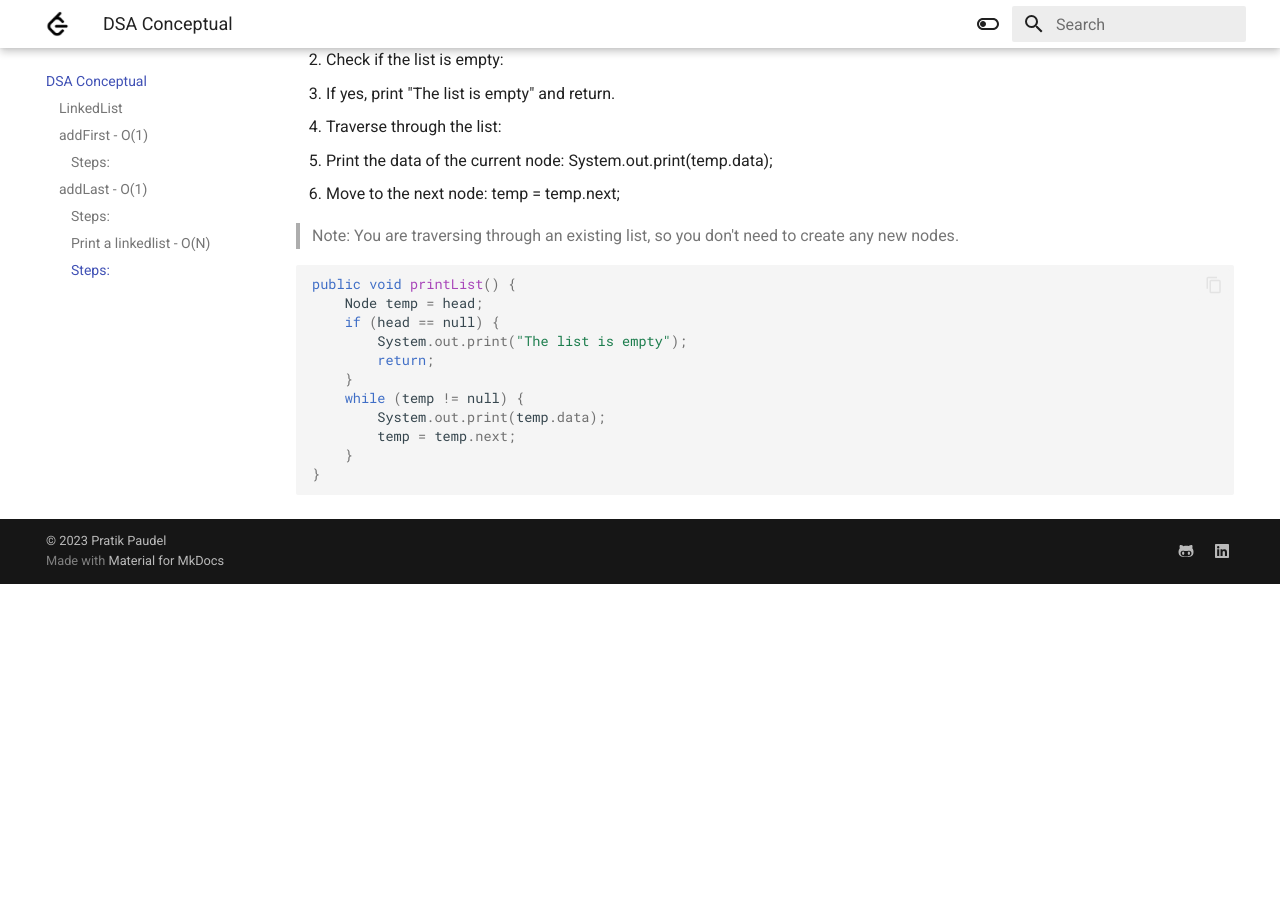
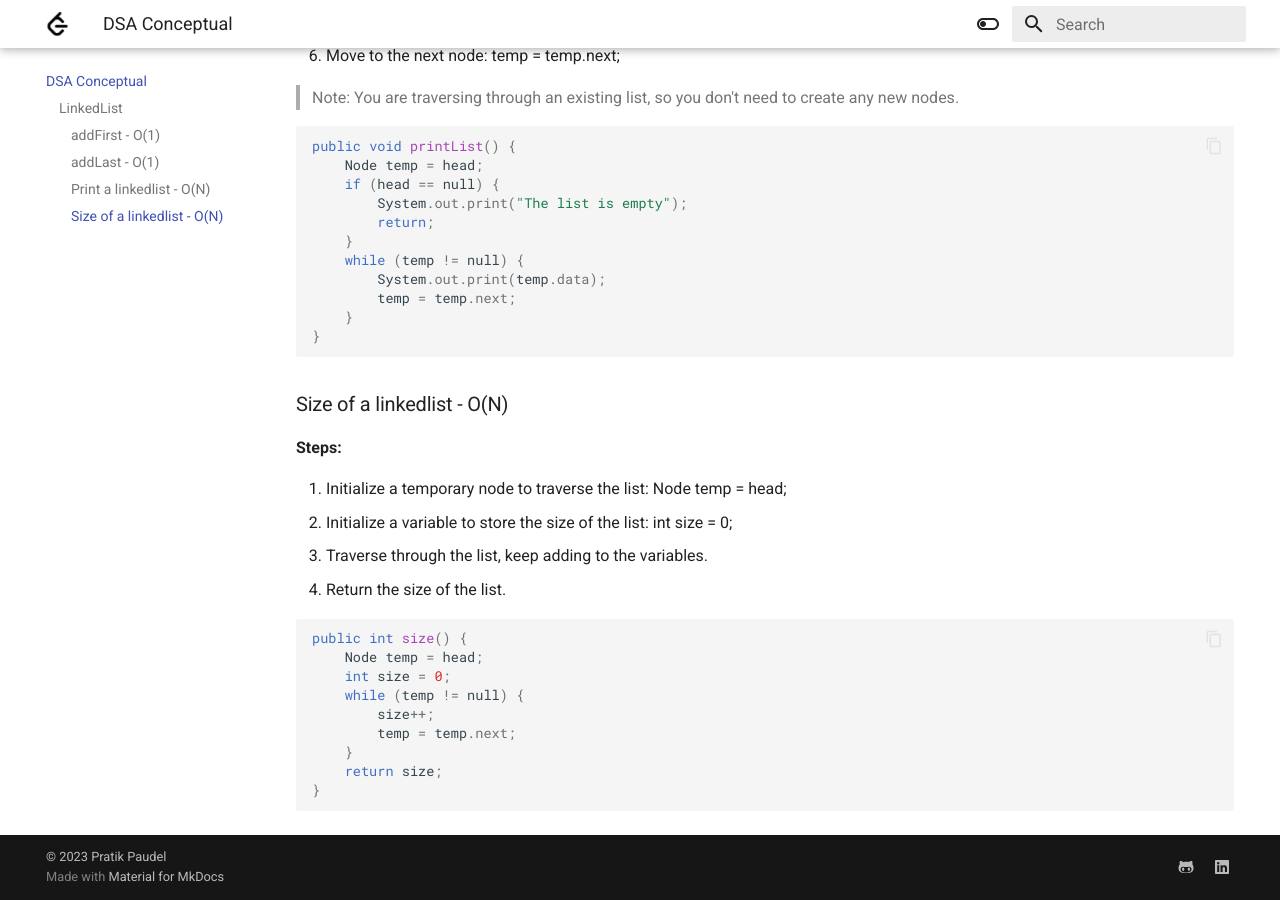
Before and after one commit to PratikPaudel/leetcode-progress-documentation, an MkDocs documentation site: the page built from docs/index4.md, in a window 1280 px wide and 900 px high, scrolled down 1745 px. Built offline with MkDocs 1.6.1 and Material for MkDocs 9.7.7, drawn with Linux system fonts in a browser that asks for light colours; before the commit the page ends 2329 px from its top, so only the background shows below that; some of the changed text lies outside the part shown.

Commit message:
added size of linkedlist operations.

````diff
--- a/docs/index4.md
+++ b/docs/index4.md
@@ -30,9 +30,9 @@ We get information from a node and then go to the next node information it has u
 
 **Operations in LinkedList:**
 
-## addFirst - O(1)
+### addFirst - O(1)
 
-### Steps:
+**Steps:**
 1. Create a new node: `Node newNode = new Node(data);`
 2. Point the next of the new node to the head: `newNode.next = head;`
 3. Point the head to the new node: `head = newNode;`
@@ -49,9 +49,10 @@ public void addFirst(int data) {
 }
 ```
 
-## addLast - O(1)
+### addLast - O(1)
 
-### Steps:
+**Steps:**
+
 1. Create a new node: `Node newNode = new Node(data);`
 2. Point the next of the tail node to the newNode: `tail.next = newNode;`
 3. Set the tail to the newNode: `tail = newNode;`
@@ -70,7 +71,8 @@ public void addLast(int data) {
 
 ### Print a linkedlist - O(N)
 
-### Steps:
+**Steps:**
+
 1. Initialize a temporary node to traverse the list: Node temp = head;
 2. Check if the list is empty:
 3. If yes, print "The list is empty" and return.
@@ -94,3 +96,24 @@ public void printList() {
     }
 }
 ```
+
+### Size of a linkedlist - O(N)
+
+**Steps:**
+
+1. Initialize a temporary node to traverse the list: Node temp = head;
+2. Initialize a variable to store the size of the list: int size = 0;
+3. Traverse through the list, keep adding to the variables.
+4. Return the size of the list.
+
+```java
+public int size() {
+    Node temp = head;
+    int size = 0;
+    while (temp != null) {
+        size++;
+        temp = temp.next;
+    }
+    return size;
+}
+```
````
